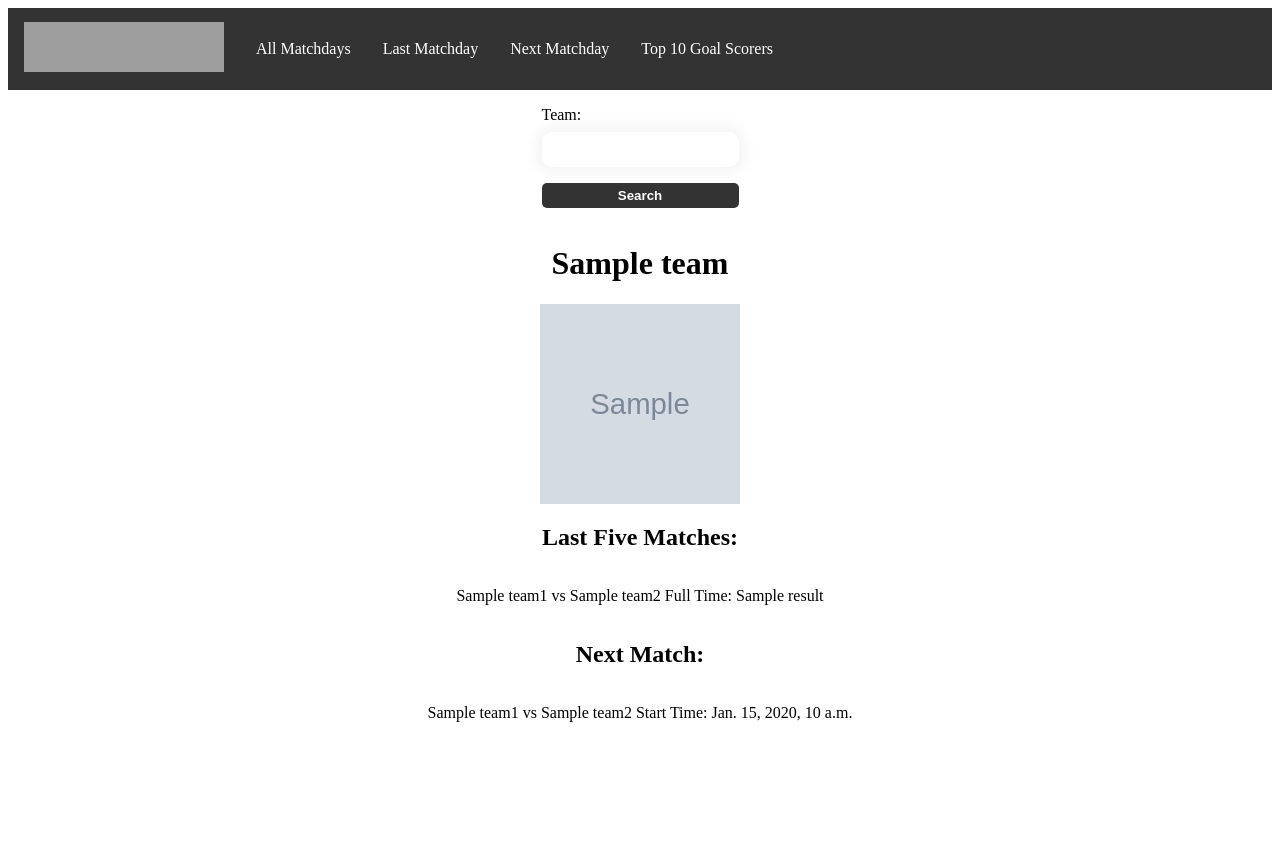
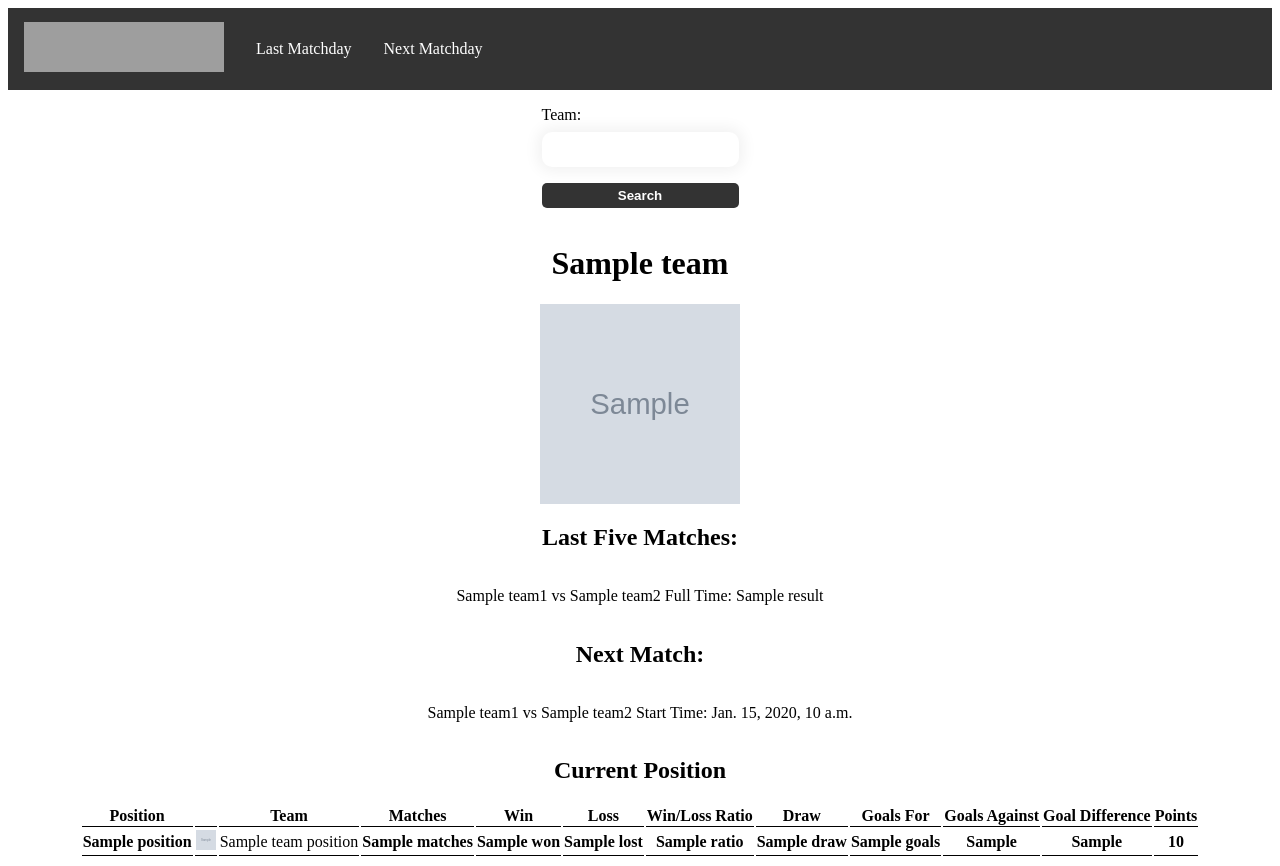
Before and after one commit to AtanasKisyov/bundesliga_app, a Django app: template templates/search_by_team.html in a window 1280 px wide. Before the commit the page ends 722 px from the top, so only its background shows below. Run offline with Django 4.2, Linux system fonts and the light colour scheme; tables that the repository leaves empty hold one stand-in row (values such as "Sample post"); the template is opened without the code that fills it: values that come from a table or form of the project are taken from there, most other values are stand-ins (such as "Sample title", 1, 10 or a date in 2020); grey boxes marked "Sample" are stand-in pictures; grey boxes are pictures that could not be loaded.

Commit message:
update templates

```diff
--- a/templates/base.html
+++ b/templates/base.html
@@ -13,10 +13,8 @@
         <li><a href="{% url 'home' %}"><img
                 src="https://www.web2site.info/wp-content/uploads/2017/08/bundesliga-logo.png" alt="" width="200"
                 height="50"></a></li>
-        <li><a href="{% url 'all_matchdays' %}">All Matchdays</a></li>
         <li><a href="{% url 'last_matchday' %}">Last Matchday</a></li>
         <li><a href="{% url 'next_matchday' %}">Next Matchday</a></li>
-        <li><a href="#">Top 10 Goal Scorers</a></li>
     </ul>
     {% if form %}
         <div class="main_div">
--- a/templates/search_by_team.html
+++ b/templates/search_by_team.html
@@ -10,12 +10,43 @@
             </h1>
             <img src="{{ team.teamIconUrl }}" alt="" width="200" height="200">
             <h2>Last Five Matches:</h2>
-                {% for match in last_five_matches %}
-                    <p>{{ match.team1.teamName }} vs {{ match.team2.teamName }} Full Time: {{ match.result }}</p>
-                {% endfor %}
-                <h2>Next Match:</h2>
-                <p>{{ next_match.team1.teamName }} vs {{ next_match.team2.teamName }} Start Time: {{ next_match.matchDateTime }}</p>
+            {% for match in last_five_matches %}
+                <p>{{ match.team1.teamName }} vs {{ match.team2.teamName }} Full Time: {{ match.result }}</p>
+            {% endfor %}
+            <h2>Next Match:</h2>
+            <p>{{ next_match.team1.teamName }} vs {{ next_match.team2.teamName }} Start
+                Time: {{ next_match.matchDateTime }}</p>
+            <h2>Current Position</h2>
+            <table>
+                <tr>
+                    <th>Position</th>
+                    <th></th>
+                    <th>Team</th>
+                    <th>Matches</th>
+                    <th>Win</th>
+                    <th>Loss</th>
+                    <th>Win/Loss Ratio</th>
+                    <th>Draw</th>
+                    <th>Goals For</th>
+                    <th>Goals Against</th>
+                    <th>Goal Difference</th>
+                    <th>Points</th>
+                </tr>
+                <tr>
+                    <th>{{ team_position.position }}</th>
+                    <td><img src="{{ team_position.teamIconUrl }}" alt="" height="20" width="20"></td>
+                    <td>{{ team_position.teamName }}</td>
+                    <th>{{ team_position.matches }}</th>
+                    <th>{{ team_position.won }}</th>
+                    <th>{{ team_position.lost }}</th>
+                    <th>{{ team_position.ratio }}</th>
+                    <th>{{ team_position.draw }}</th>
+                    <th>{{ team_position.goals }}</th>
+                    <th>{{ team_position.opponentGoals }}</th>
+                    <th>{{ team_position.goalDiff }}</th>
+                    <th>{{ team_position.points }}</th>
+                </tr>
+            </table>
         {% endif %}
-
     </div>
 {% endblock %}
```
Also changed, not shown: templates/all_matches.html (deleted, +0 -9 lines), templates/home.html (+14 -4 lines), templates/matchday.html (+27 -1 lines).
